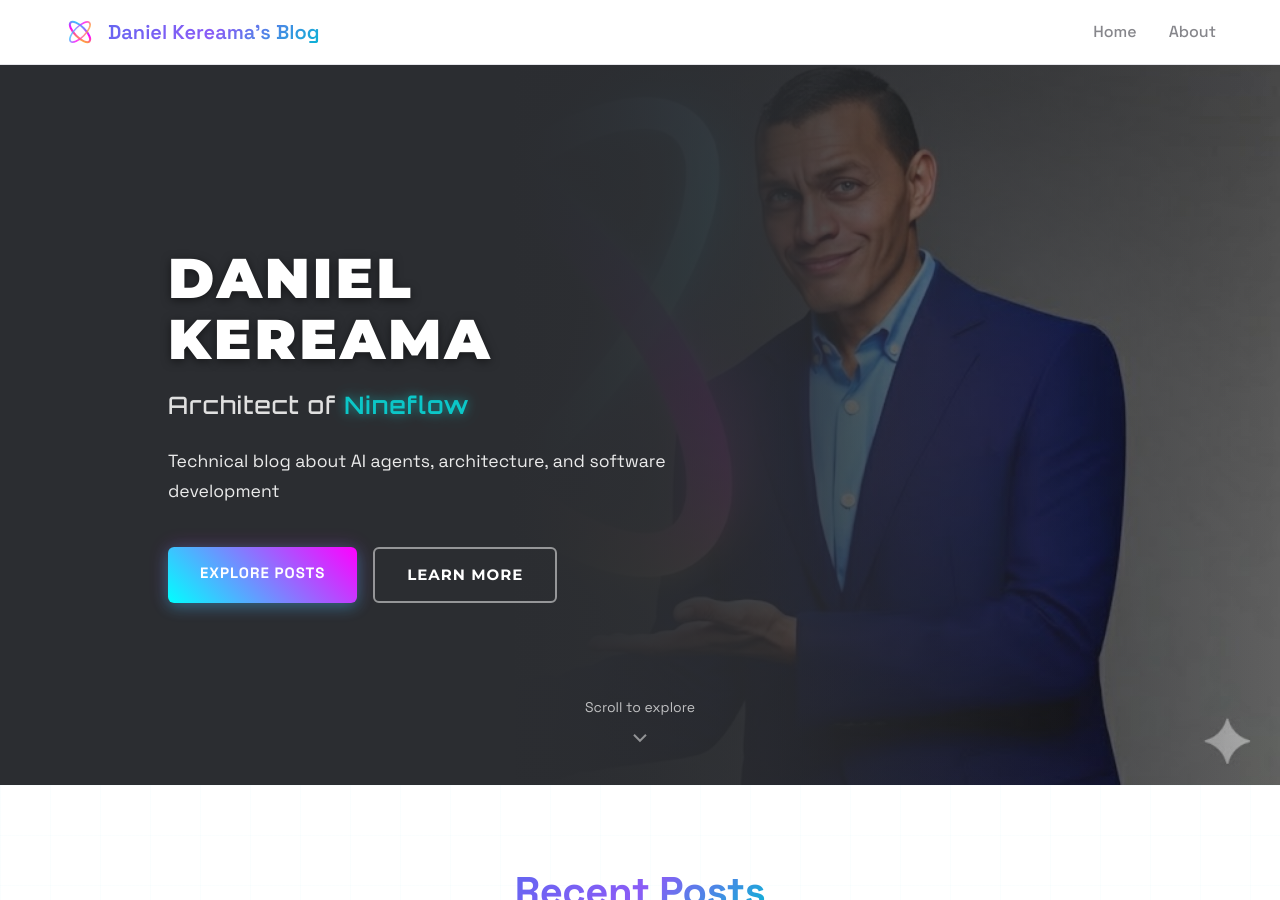
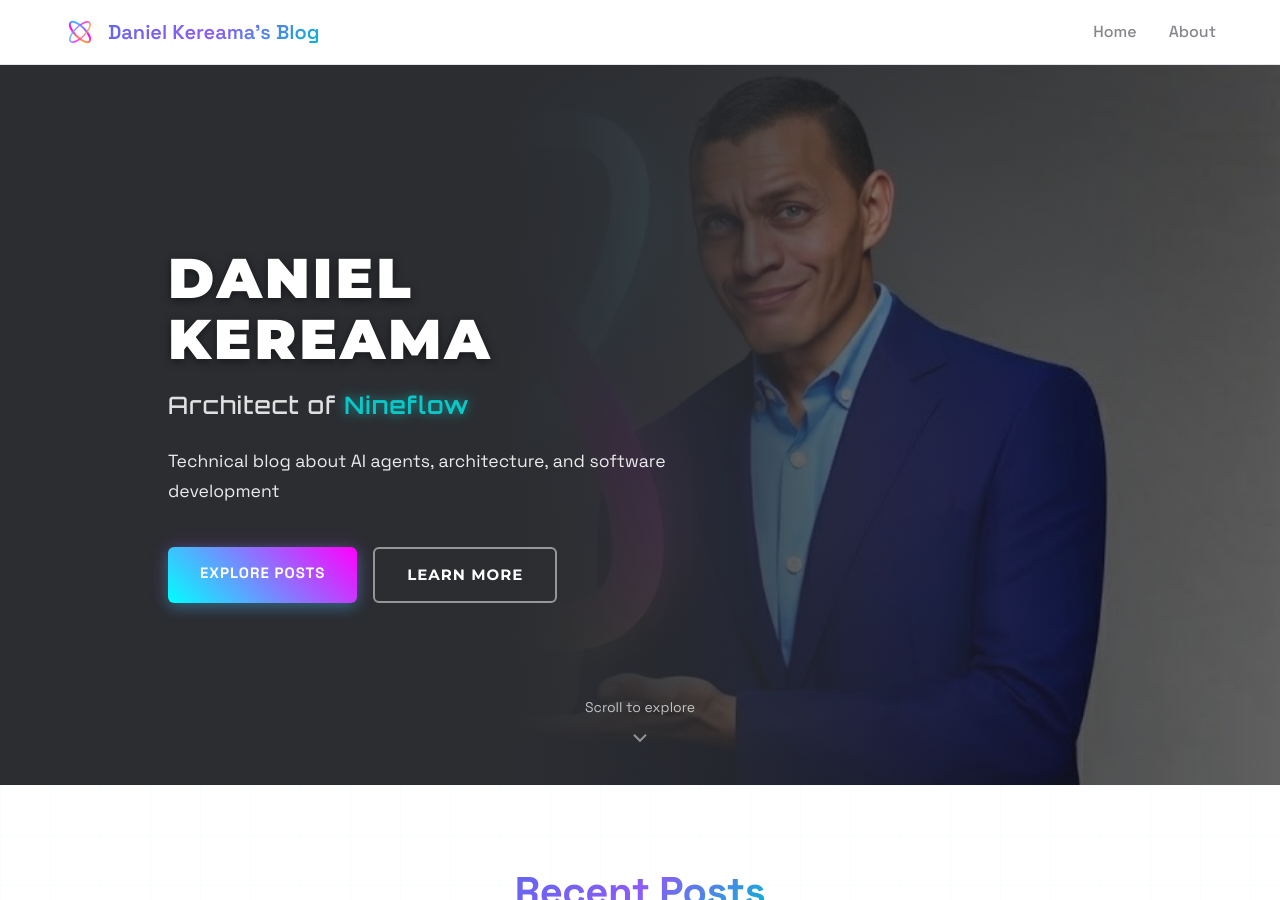
Before and after one commit to nineflowAmin/daniel-kereama.github.io, a Jekyll site: the page built from index.md, in a window 1280 px wide and 900 px high. Built offline with Jekyll 4.4.1, drawn with Linux system fonts in a browser that asks for light colours.

Commit message:
Update profile image and reduce banner overlay opacity for better visibility

```diff
--- a/_layouts/home.html
+++ b/_layouts/home.html
@@ -2,7 +2,7 @@
 layout: default
 ---
 
-<section class="nineflow-banner" style="background-image: linear-gradient(90deg, #2b2d31 0%, #2b2d31 40%, rgba(43, 45, 49, 0.8) 60%, rgba(43, 45, 49, 0) 100%), url('{{ '/assets/images/profile.jpg' | relative_url }}');">
+<section class="nineflow-banner" style="background-image: linear-gradient(90deg, #2b2d31 0%, #2b2d31 40%, rgba(43, 45, 49, 0.65) 60%, rgba(43, 45, 49, 0) 100%), url('{{ '/assets/images/profile.jpg' | relative_url }}');">
   <div class="banner-overlay"></div>
   <div class="banner-content">
     <div class="banner-text">
--- a/assets/css/custom.css
+++ b/assets/css/custom.css
@@ -213,7 +213,7 @@ a:hover {
   left: 0;
   right: 0;
   bottom: 0;
-  background: linear-gradient(90deg, rgba(43, 45, 49, 0.95) 0%, rgba(43, 45, 49, 0.85) 40%, rgba(43, 45, 49, 0.3) 70%, transparent 100%);
+  background: linear-gradient(90deg, rgba(43, 45, 49, 0.85) 0%, rgba(43, 45, 49, 0.75) 40%, rgba(43, 45, 49, 0.2) 70%, transparent 100%);
   z-index: 1;
 }
 
```
Also changed, not shown: assets/images/profile.jpg.
